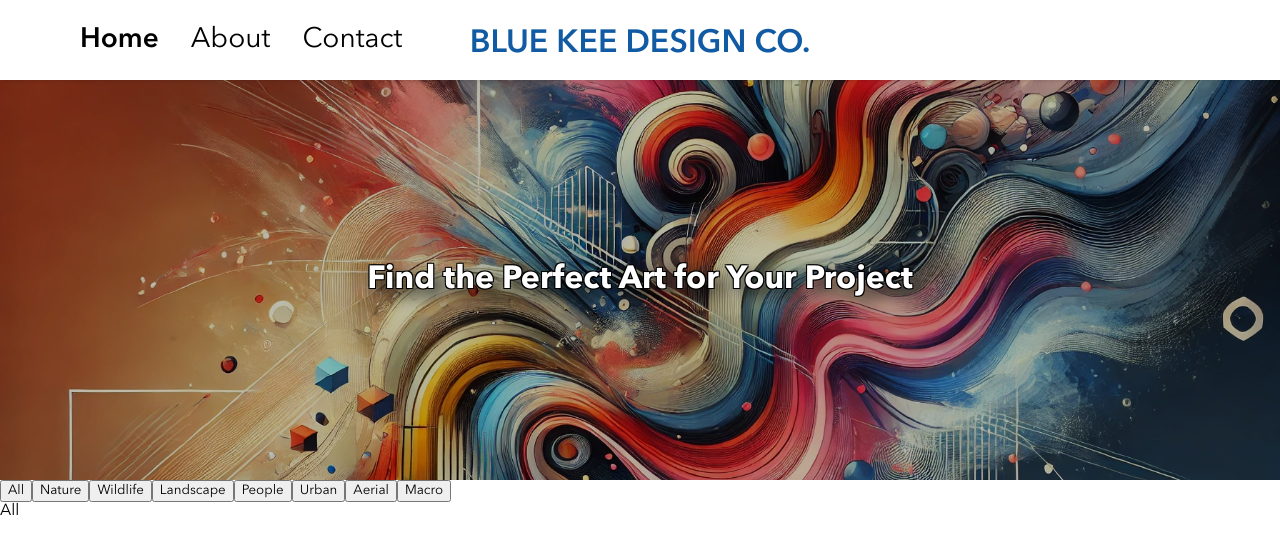
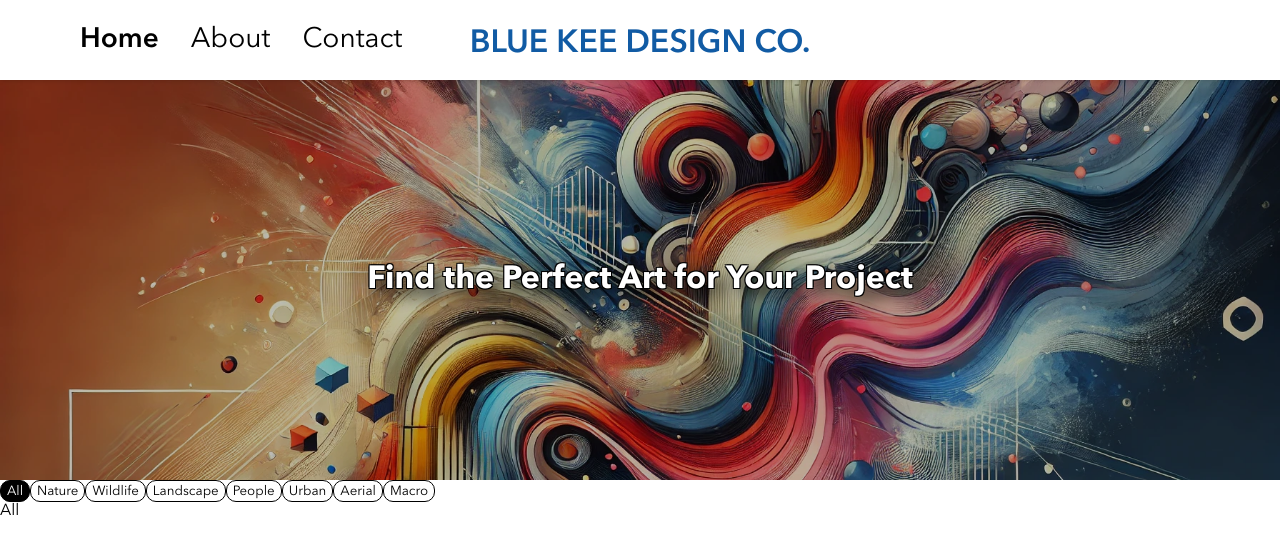
Before and after one commit to Runowo96/bluekee-frontend, a React (Create React App) app: page / in a window 1280 px wide. Shown: the top 554 px of the page. Built offline with nearby package versions, Linux system fonts and the light colour scheme.

Commit message:
add dynamic selection styling

```diff
--- a/src/Components/Gallery/Gallery.js
+++ b/src/Components/Gallery/Gallery.js
@@ -6,7 +6,7 @@ function Gallery() {
   const [selected, setSelected] = useState('All')
   return (
     <div>
-      <Selector setSelected={setSelected} />
+      <Selector selected={selected} setSelected={setSelected} />
 <p>{selected}</p>
 
     </div>
--- a/src/Components/Selector/Selector.js
+++ b/src/Components/Selector/Selector.js
@@ -1,7 +1,7 @@
 import React, { useState } from "react";
 import "./Selector.scss";
 
-function Selector({setSelected}) {
+function Selector({selected,setSelected}) {
   // const [catagories, setCatagories] = useState([]);
   const data = {
     category: [
@@ -21,11 +21,15 @@ function Selector({setSelected}) {
     setNumber(number + 1);
     return number;
   }
+
   return (
     <div>
       {data.category.map((cata) => {
+        const isSelected = selected === cata;
+
+
         console.log(cata)
-        return <button key={increment} onClick={() => setSelected(cata)}>{cata}</button>;
+        return <button className={!isSelected ? "sel-btn" : "sel-btn__selected" } key={increment} onClick={() => setSelected(cata)}>{cata}</button>;
       })}
     </div>
   );
--- a/src/Components/Selector/Selector.scss
+++ b/src/Components/Selector/Selector.scss
@@ -0,0 +1,16 @@
+.sel-btn{
+    border: none;
+    background-color: white;
+    border: 1px solid black;
+    border-radius: .625rem;
+    line-height: 1rem;
+    padding-top: .2rem;
+    &__selected{
+        color: white;
+        background-color: black;
+        border: 1px solid black;
+        border-radius: .625rem;
+        line-height: 1rem;
+        padding-top: .2rem;
+    }
+}
```
